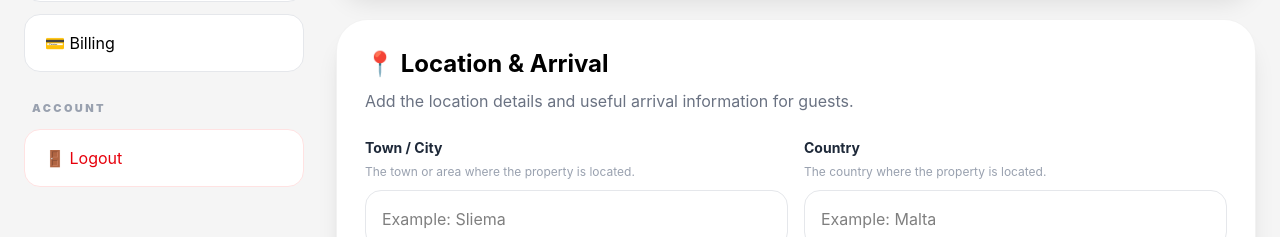
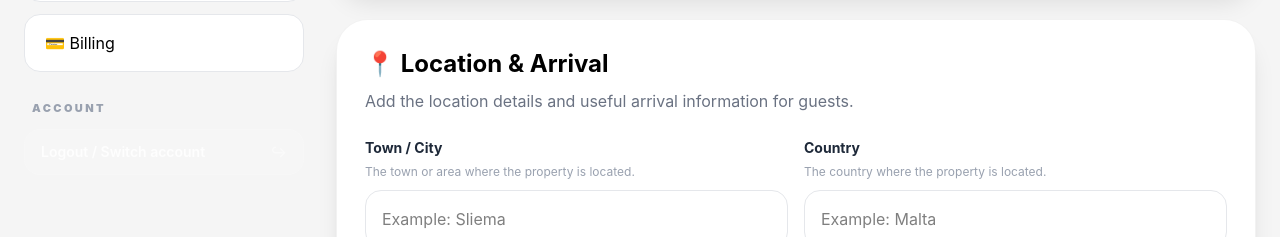
Before and after one commit to Devis84/ai-cohost-project, a Next.js app: page /dashboard in a window 1280 px wide. Shown: the part 2421-2658 px from the top of the page. Built offline with nearby package versions, Linux system fonts and the light colour scheme; no server answers.

Commit message:
Add logout switch account button

```diff
--- a/app/dashboard/_components/DashboardSidebar.tsx
+++ b/app/dashboard/_components/DashboardSidebar.tsx
@@ -2,213 +2,372 @@
 
 import type { ReactNode } from "react";
 
+import LogoutSwitchAccountButton from "./LogoutSwitchAccountButton";
+
 type DashboardSidebarProps = {
+
   activeTab: string;
+
   onSelectTab: (tab: string) => void;
+
 };
 
 function TabButton({
+
   icon,
+
   label,
+
   tab,
+
   activeTab,
+
   onSelectTab,
+
 }: {
+
   icon: string;
+
   label: string;
+
   tab: string;
+
   activeTab: string;
+
   onSelectTab: (tab: string) => void;
+
 }) {
+
   const isActive = activeTab === tab;
 
   return (
+
     <button
+
+      type="button"
+
       onClick={() => onSelectTab(tab)}
+
       className={`w-full text-left px-5 py-4 rounded-2xl transition ${
+
         isActive
+
           ? "bg-black text-white shadow-xl"
+
           : "bg-white border border-gray-200 hover:bg-black hover:text-white"
+
       }`}
+
     >
+
       {icon} {label}
+
     </button>
+
   );
+
 }
 
 function SidebarLink({
+
   href,
+
   icon,
+
   label,
+
   danger = false,
+
 }: {
+
   href: string;
+
   icon: string;
+
   label: string;
+
   danger?: boolean;
+
 }) {
+
   return (
+
     <a
+
       href={href}
+
       className={`w-full block text-left px-5 py-4 rounded-2xl transition border ${
+
         danger
+
           ? "bg-white border-red-100 text-red-600 hover:bg-red-600 hover:text-white"
+
           : "bg-white border-gray-200 hover:bg-black hover:text-white"
+
       }`}
+
     >
+
       {icon} {label}
+
     </a>
+
   );
+
 }
 
 function SidebarSection({
+
   title,
+
   children,
+
 }: {
+
   title: string;
+
   children: ReactNode;
+
 }) {
+
   return (
+
     <div className="space-y-3">
+
       <div className="px-2 pt-2 text-[11px] font-black uppercase tracking-[0.22em] text-gray-400">
+
         {title}
+
       </div>
 
       {children}
+
     </div>
+
   );
+
 }
 
 export function DashboardSidebar({
+
   activeTab,
+
   onSelectTab,
+
 }: DashboardSidebarProps) {
+
   return (
+
     <aside className="space-y-5">
+
       <SidebarSection title="Property Setup">
+
         <TabButton
+
           icon="🏡"
+
           label="General"
+
           tab="general"
+
           activeTab={activeTab}
+
           onSelectTab={onSelectTab}
+
         />
 
         <TabButton
+
           icon="✨"
+
           label="Guest Page"
+
           tab="guestpage"
+
           activeTab={activeTab}
+
           onSelectTab={onSelectTab}
+
         />
 
         <SidebarLink
+
           href="/dashboard/qr"
+
           icon="📲"
+
           label="Guest Access QR/NFC"
+
         />
 
         <SidebarLink
+
           href="/dashboard/guest-access"
+
           icon="🔑"
+
           label="Guest Stay Access"
+
         />
 
         <SidebarLink
+
           href="/dashboard/activity"
+
           icon="📊"
+
           label="Guest Activity"
+
         />
+
       </SidebarSection>
 
       <SidebarSection title="Guest Content">
+
         <TabButton
+
           icon="📘"
+
           label="Welcome Book"
+
           tab="welcomebook"
+
           activeTab={activeTab}
+
           onSelectTab={onSelectTab}
+
         />
 
         <TabButton
+
           icon="📍"
+
           label="Local Guide"
+
           tab="localguide"
+
           activeTab={activeTab}
+
           onSelectTab={onSelectTab}
+
         />
 
         <TabButton
+
           icon="🛎️"
+
           label="Extra Services"
+
           tab="extraservices"
+
           activeTab={activeTab}
+
           onSelectTab={onSelectTab}
+
         />
 
         <TabButton
+
           icon="🤖"
+
           label="AI Training"
+
           tab="ai"
+
           activeTab={activeTab}
+
           onSelectTab={onSelectTab}
+
         />
+
       </SidebarSection>
 
       <SidebarSection title="Guest Operations">
+
         <SidebarLink
+
           href="/dashboard/inbox"
+
           icon="💬"
+
           label="Inbox"
+
         />
 
         <SidebarLink
+
           href="/dashboard/conversations"
+
           icon="🧾"
+
           label="Conversations"
+
         />
 
         <SidebarLink
+
           href="/dashboard/issues"
+
           icon="🚨"
+
           label="Issues"
+
         />
 
         <SidebarLink
+
           href="/dashboard/notifications"
+
           icon="🔔"
+
           label="Notifications"
+
         />
 
         <SidebarLink
+
           href="/dashboard/cleaning"
+
           icon="🧹"
+
           label="Cleaning"
+
         />
+
       </SidebarSection>
 
       <SidebarSection title="Business">
+
         <SidebarLink
+
           href="/dashboard/channel-manager"
+
           icon="📅"
+
           label="Light Channel Manager"
+
         />
 
         <SidebarLink
+
           href="/dashboard/billing"
+
           icon="💳"
+
           label="Billing"
+
         />
+
       </SidebarSection>
 
       <SidebarSection title="Account">
-        <SidebarLink
-          href="/logout"
-          icon="🚪"
-          label="Logout"
-          danger
-        />
+
+        <LogoutSwitchAccountButton />
+
       </SidebarSection>
+
     </aside>
+
   );
+
 }
--- /dev/null
+++ b/app/dashboard/_components/LogoutSwitchAccountButton.tsx
@@ -0,0 +1,59 @@
+"use client";
+
+import { useState } from "react";
+import { useRouter } from "next/navigation";
+
+type LogoutSwitchAccountButtonProps = {
+  compact?: boolean;
+};
+
+export default function LogoutSwitchAccountButton({
+  compact = false,
+}: LogoutSwitchAccountButtonProps) {
+  const router = useRouter();
+
+  const [loading, setLoading] = useState(false);
+
+  async function logout() {
+    setLoading(true);
+
+    try {
+      await fetch("/api/logout", {
+        method: "POST",
+      });
+    } catch (error) {
+      console.error("Logout failed:", error);
+    }
+
+    router.push("/login");
+    router.refresh();
+  }
+
+  if (compact) {
+    return (
+      <button
+        type="button"
+        onClick={logout}
+        disabled={loading}
+        className="rounded-2xl border border-white/10 bg-white/10 px-4 py-3 text-xs font-semibold text-white/80 transition hover:bg-white/15 disabled:cursor-not-allowed disabled:opacity-50"
+      >
+        {loading ? "Logging out..." : "Logout"}
+      </button>
+    );
+  }
+
+  return (
+    <button
+      type="button"
+      onClick={logout}
+      disabled={loading}
+      className="flex w-full items-center justify-between gap-3 rounded-2xl border border-white/10 bg-white/10 px-4 py-3 text-left text-sm font-semibold text-white/85 transition hover:bg-white/15 disabled:cursor-not-allowed disabled:opacity-50"
+    >
+      <span>
+        {loading ? "Logging out..." : "Logout / Switch account"}
+      </span>
+
+      <span className="text-white/45">↪</span>
+    </button>
+  );
+}
```
